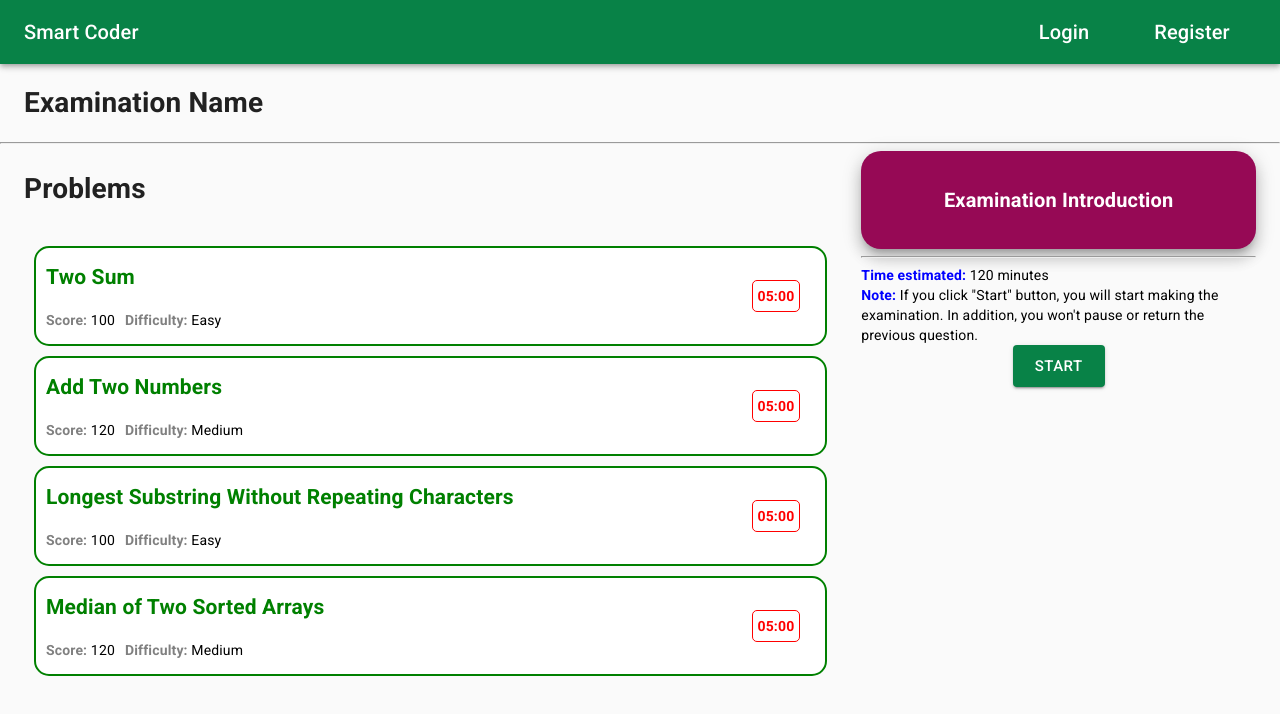
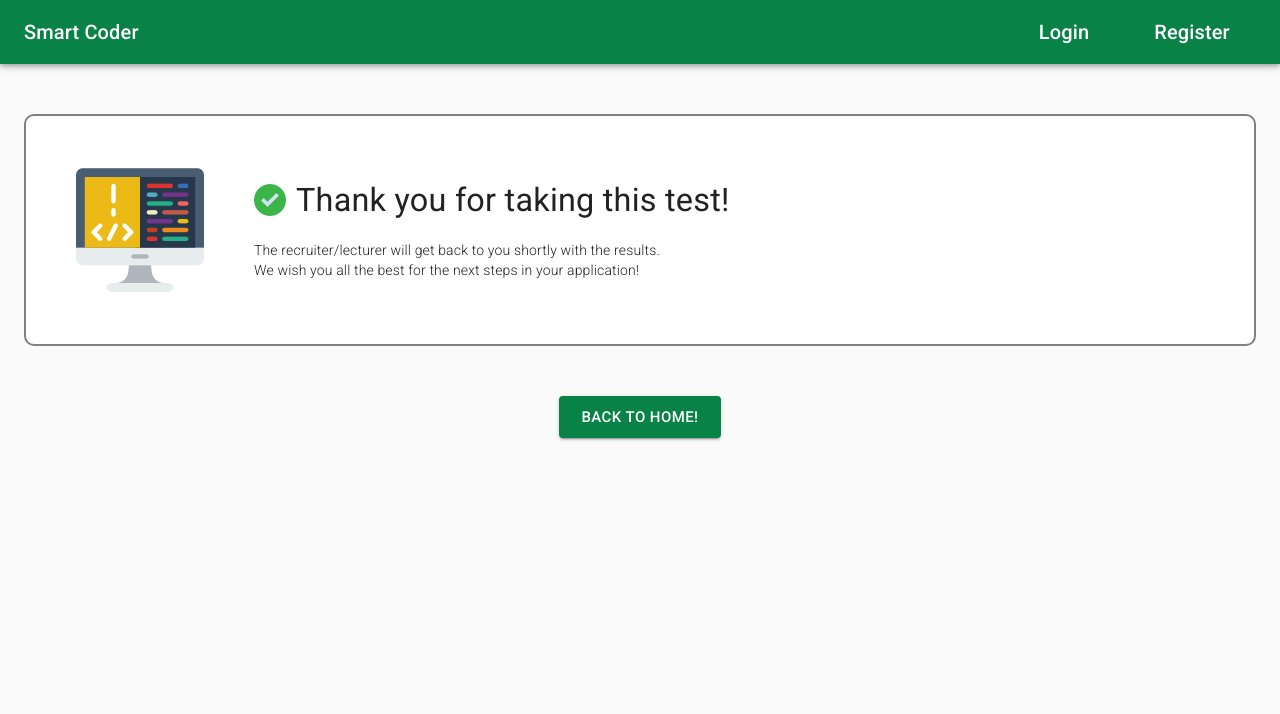
Before and after one commit to az3r/GraduateProject, a Next.js app: page /examination/end in a window 1280 px wide. Shown: the top 714 px of the page. Built offline with nearby package versions, Linux system fonts and the light colour scheme; no server answers.

Commit message:
Add thank you page for examination ending

```diff
--- /dev/null
+++ b/pages/examination/end/index.jsx
@@ -0,0 +1,69 @@
+import React from 'react';
+import Head from 'next/head';
+import Layout from '@components/Layout';
+import {
+  makeStyles,
+  Box,
+  Container,
+  Typography,
+  Button
+} from '@material-ui/core';
+
+const useStyles = makeStyles({
+  root: {
+    borderColor: 'gray',
+    backgroundColor: 'white',
+    borderRadius: 10,
+    display: 'flex',
+    alignItems: 'center',
+    paddingTop: 50,
+    paddingBottom: 50,
+    paddingLeft: 50,
+    marginTop: 50,
+  },
+  thankContent: {
+    marginLeft: 50,
+  },
+  buttonBox: {
+    display: 'flex',
+    justifyContent: 'center',
+    marginTop: 50,
+  }
+})
+
+export default function Start() {
+  const classes = useStyles();
+
+  return (
+    <>
+      <Head>
+        <title>Smart Coder</title>
+        <link rel="icon" href="/favicon.ico" />
+      </Head>
+
+      <Layout>
+        <Container>
+          <Box border={2} className={classes.root}>
+            <img src="/coding.png" alt="coding icon" />
+            <Box className={classes.thankContent}>
+              <Box style={{display: 'flex', alignItems: 'center', marginBottom: 20}}>
+                <img src="/check.png" alt="coding icon" />
+                <Typography style={{marginLeft: 10}} variant="h4">Thank you for taking this test!</Typography>
+              </Box>
+              <Box style={{fontWeight: 'lighter'}}>
+                The recruiter/lecturer will get back to you shortly with the results.
+              </Box>
+              <Box style={{fontWeight: 'lighter'}}>
+                We wish you all the best for the next steps in your application!
+              </Box>
+            </Box>
+          </Box>
+          <Box className={classes.buttonBox}>
+            <Button size="large" color="primary" variant="contained" href="/" >Back to Home!</Button>
+          </Box>
+        </Container>
+
+      </Layout>
+    </>
+  );
+}
```
Also changed, not shown: pages/problem/[id].jsx (+10 -1 lines), public/check.png (added), public/coding.png (added).
